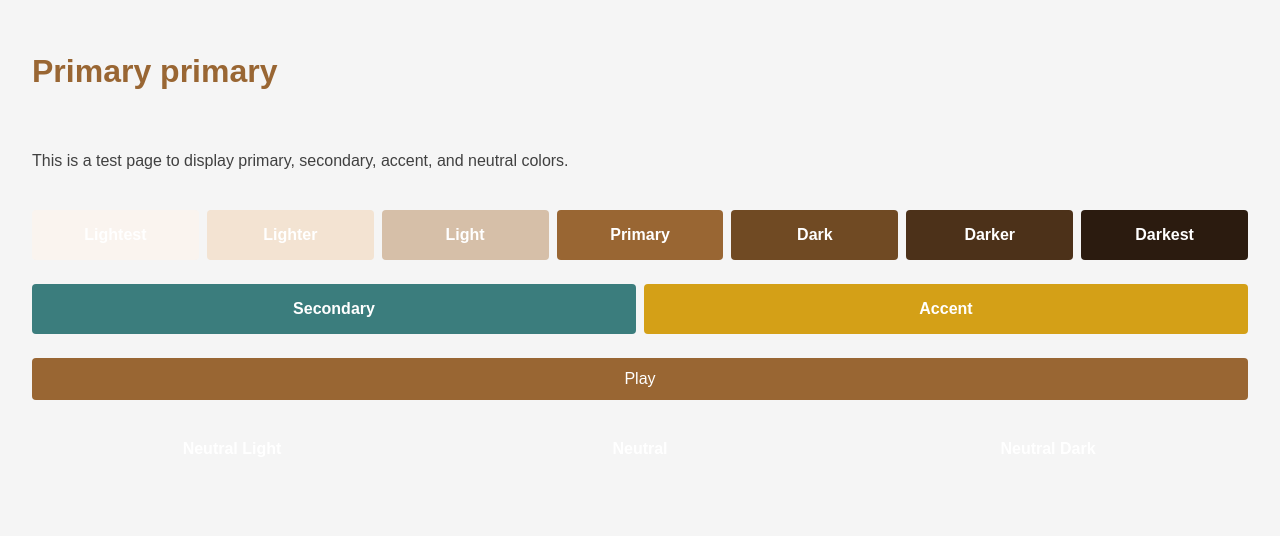
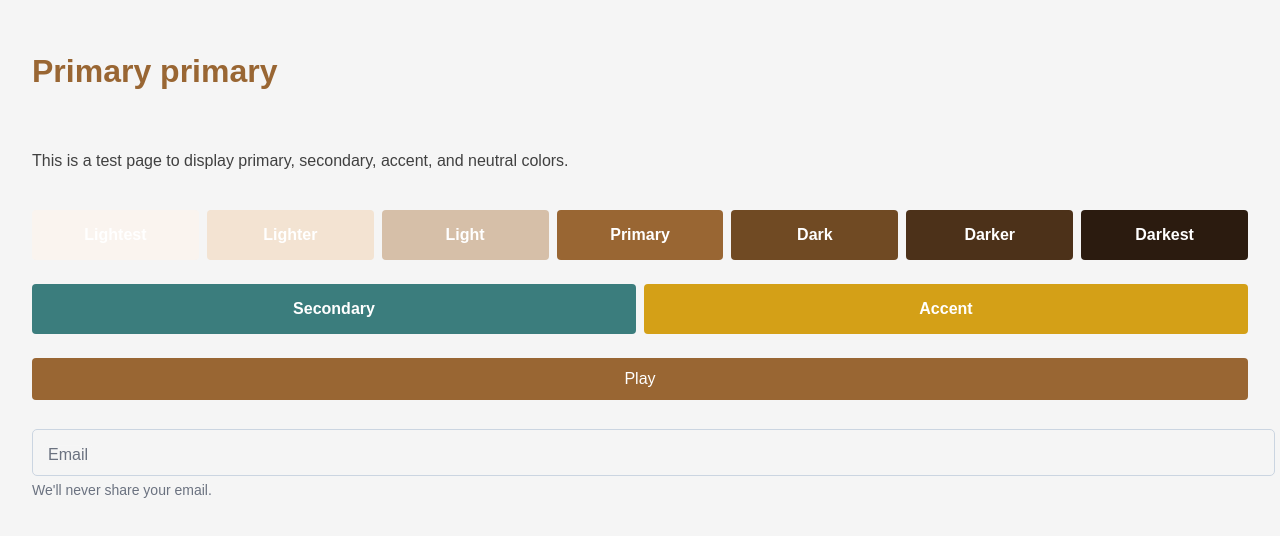
Before and after one commit to issah1554/PayNet, a React (Vite) app: page / in a window 1280 px wide. Shown: the top 536 px of the page. Built offline with nearby package versions, Linux system fonts and the light colour scheme.

Commit message:
TextInput + Button

```diff
--- /dev/null
+++ b/src/components/ui/TextInput.tsx
@@ -0,0 +1,84 @@
+import React, { useState } from "react";
+import type { InputHTMLAttributes, ReactNode } from "react";
+import styles from "./styles/TextInput.module.css";
+
+type ColorVariant =
+    | "primary"
+    | "primaryLight"
+    | "light"
+    | "light2"
+    | "secondary"
+    | "success"
+    | "info"
+    | "warning";
+
+type SizeVariant = "xs" | "sm" | "md" | "lg" | "xl";
+
+interface OutlinedTextFieldProps
+    extends Omit<InputHTMLAttributes<HTMLInputElement>, "size"> {
+    label: string;
+    helperText?: string;
+    variant?: ColorVariant;
+    icon?: ReactNode; // always right
+    inputSize?: SizeVariant; // renamed to avoid TS conflict
+}
+
+const TextInput: React.FC<OutlinedTextFieldProps> = ({
+    label,
+    helperText,
+    id,
+    type = "text",
+    variant = "primary",
+    icon,
+    inputSize = "md",
+    ...props
+}) => {
+    const inputId =
+        id || `outlined-input-${Math.random().toString(36).substr(2, 9)}`;
+
+    const [showPassword, setShowPassword] = useState(false);
+    const isPassword = type === "password";
+
+    const effectiveType = isPassword && showPassword ? "text" : type;
+
+    const togglePassword = () => setShowPassword((prev) => !prev);
+
+    return (
+        <div
+            className={`${styles.field} ${styles[variant]} ${styles.iconRight} ${styles[inputSize]}`}
+        >
+            <div className={styles.inputWrapper}>
+                <input
+                    id={inputId}
+                    placeholder=" "
+                    type={effectiveType}
+                    className={styles.input}
+                    {...props}
+                />
+
+                <label htmlFor={inputId} className={styles.label}>
+                    {label}
+                </label>
+
+                {isPassword ? (
+                    <span
+                        className={`${styles.icon} ${styles.toggle}`}
+                        role="button"
+                        tabIndex={0}
+                        aria-label={showPassword ? "Hide password" : "Show password"}
+                        onClick={togglePassword}
+                        onKeyDown={(e) => e.key === "Enter" && togglePassword()}
+                    >
+                        <i className={`bi ${showPassword ? "bi-eye-slash" : "bi-eye"}`}></i>
+                    </span>
+                ) : (
+                    icon && <span className={styles.icon}>{icon}</span>
+                )}
+            </div>
+
+            {helperText && <div className={styles.help}>{helperText}</div>}
+        </div>
+    );
+};
+
+export default TextInput;
--- /dev/null
+++ b/src/components/ui/styles/TextInput.module.css
@@ -0,0 +1,223 @@
+:root {
+    --bg: #fff;
+    --text: #1f2937;
+    --muted: #6b7280;
+    --radius: 5px;
+    --label-scale: 0.85;
+}
+
+.field {
+    position: relative;
+    margin: 0.3rem 0;
+}
+
+/* Wrap input and icon together */
+.inputWrapper {
+    position: relative;
+}
+
+/* Base input */
+.input {
+    width: 100%;
+    padding: 1.125rem 0.875rem 0.875rem;
+    border: 1px solid var(--border, #cbd5e1);
+    border-radius: var(--radius);
+    background: transparent;
+    color: var(--text);
+    font: inherit;
+    outline: none;
+    transition: border-color 0.2s ease, box-shadow 0.2s ease;
+    /* box-shadow: 0 1px 3px rgba(0, 0, 0, 0.4); */
+}
+
+.input::placeholder {
+    color: transparent;
+}
+
+.input:hover {
+    border-color: var(--border-hover, #94a3b8);
+    box-shadow: 0 2px 6px rgba(0, 0, 0, 0.12);
+}
+
+.field:has(.input:focus) .input {
+    border-color: var(--border-focus);
+    box-shadow: 0 0 0 3px rgba(var(--border-focus-rgb), 0.2),
+        0 4px 12px rgba(var(--border-focus-rgb), 0.15);
+}
+
+/* Floating label */
+.label {
+    position: absolute;
+    left: 0.65rem;
+    top: 0;
+    transform: translateY(1.05rem);
+    padding: 0 0.35rem;
+    color: var(--label-color, var(--muted));
+    pointer-events: none;
+    background: var(--neutral-100);
+    transform-origin: left center;
+    transition: transform 0.18s ease, color 0.18s ease, background 0.18s ease;
+    z-index: 1;
+    line-height: 1.1;
+    border-radius: 6px;
+}
+
+.field:has(.input:focus) .label,
+.input:not(:placeholder-shown)+.label {
+    transform: translateY(-50%) scale(var(--label-scale));
+    color: var(--label-focus-color, var(--db-primary));
+}
+
+.help {
+    font-size: 0.875rem;
+    color: var(--muted);
+    margin-top: 0.35rem;
+}
+
+/* --- Theme Variants --- */
+.primary {
+    --border: var(--db-primary);
+    --border-focus: var(--db-primary);
+    --border-focus-rgb: var(--db-primary-rgb);
+    --label-color: var(--db-secondary);
+    --label-focus-color: var(--db-primary);
+}
+
+.primaryLight {
+    --border: var(--db-primary-light);
+    --border-focus: var(--db-primary-light);
+    --border-focus-rgb: var(--db-primary-light-rgb);
+    --label-color: var(--db-secondary);
+    --label-focus-color: var(--db-primary-light);
+}
+
+.light {
+    --border: var(--bs-light);
+    --border-focus: var(--bs-light);
+    --border-focus-rgb: var(--bs-light-rgb);
+    --label-color: var(--bs-secondary);
+    --label-focus-color: var(--bs-light);
+}
+
+.light2 {
+    --border: var(--db-light2);
+    --border-focus: var(--db-light2);
+    --border-focus-rgb: var(--db-light2-rgb);
+    --label-color: var(--db-secondary);
+    --label-focus-color: var(--db-light2);
+}
+
+.secondary {
+    --border: var(--db-secondary);
+    --border-focus: var(--db-secondary);
+    --border-focus-rgb: var(--db-secondary-rgb);
+    --label-color: var(--db-secondary);
+    --label-focus-color: var(--db-secondary);
+}
+
+/* --- Status Variants --- */
+.success {
+    --border: #16a34a;
+    --border-focus: #16a34a;
+    --border-focus-rgb: 22, 163, 74;
+    --label-color: #15803d;
+    --label-focus-color: #16a34a;
+    --muted: #15803d;
+}
+
+.info {
+    --border: #2563eb;
+    --border-focus: #2563eb;
+    --border-focus-rgb: 37, 99, 235;
+    --label-color: #1d4ed8;
+    --label-focus-color: #2563eb;
+    --muted: #1d4ed8;
+}
+
+.warning {
+    --border: #d97706;
+    --border-focus: #d97706;
+    --border-focus-rgb: 217, 119, 6;
+    --label-color: #b45309;
+    --label-focus-color: #d97706;
+    --muted: #b45309;
+}
+
+/* --- Icon (always right) --- */
+.icon {
+    position: absolute;
+    top: 50%;
+    right: 0.75rem;
+    transform: translateY(-50%);
+    font-size: 1rem;
+    color: var(--db-secondary, #6E8387);
+    z-index: 2;
+}
+
+.toggle {
+    cursor: pointer;
+}
+
+/* Extra padding for right icon */
+.iconRight .input {
+    padding-right: 2.25rem;
+}
+
+/* --- Sizes --- */
+.xs .input {
+    padding: 0.375rem 0.5rem 0.375rem;
+    font-size: 0.625rem;
+}
+
+.sm .input {
+    padding: 0.5rem 0.625rem 0.5rem;
+    font-size: 0.75rem;
+}
+
+.md .input {
+    padding: 0.775rem 0.775rem 1.2rem;
+    font-size: 0.775rem;
+}
+
+.lg .input {
+    padding: 1.125rem 1rem 1.125rem;
+    font-size: 1rem;
+}
+
+.xl .input {
+    padding: 1.5rem 1.25rem 1.5rem;
+    font-size: 1.125rem;
+}
+
+/* Adjust label transform for different sizes */
+.xs .label {
+    transform: translateY(0.6rem);
+}
+
+.sm .label {
+    transform: translateY(0.75rem);
+}
+
+.md .label {
+    transform: translateY(1.05rem);
+}
+
+.lg .label {
+    transform: translateY(1.125rem);
+}
+
+.xl .label {
+    transform: translateY(1.5rem);
+}
+
+/* Adjust right icon vertical position per input size */
+.xs .icon,
+.sm .icon {
+    top: 50%;
+}
+
+.md .icon,
+.lg .icon,
+.xl .icon {
+    top: 50%;
+}
--- a/src/features/Test.tsx
+++ b/src/features/Test.tsx
@@ -1,4 +1,5 @@
 import Button from "../components/ui/Button";
+import TextInput from "../components/ui/TextInput";
 
 function TestPage() {
     return (
@@ -27,6 +28,14 @@ function TestPage() {
                 <Button>
                     Play
                 </Button>
+                <TextInput
+                    label="Email"
+                    type="email"
+                    helperText="We'll never share your email."
+                    variant="primaryLight"
+                    icon={<i className="bi bi-envelope"></i>}
+                    inputSize="md"
+                />
                 <div className="color-row">
                     <div style={{ backgroundColor: "var(--color-neutral-light)" }}>Neutral Light</div>
                     <div style={{ backgroundColor: "var(--color-neutral)" }}>Neutral</div>
```
Also changed, not shown: src/features/payments/PaymentPage.tsx (added).
